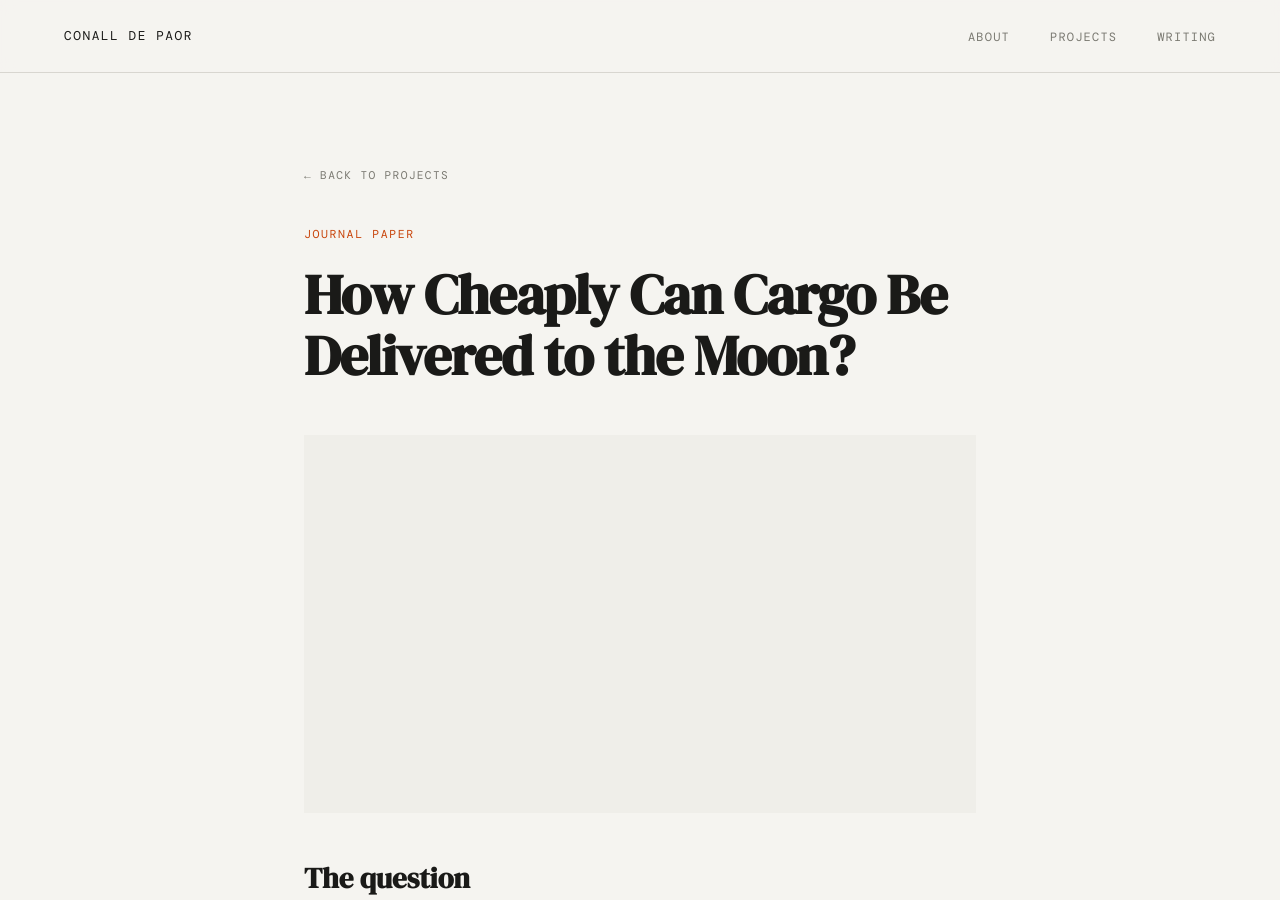
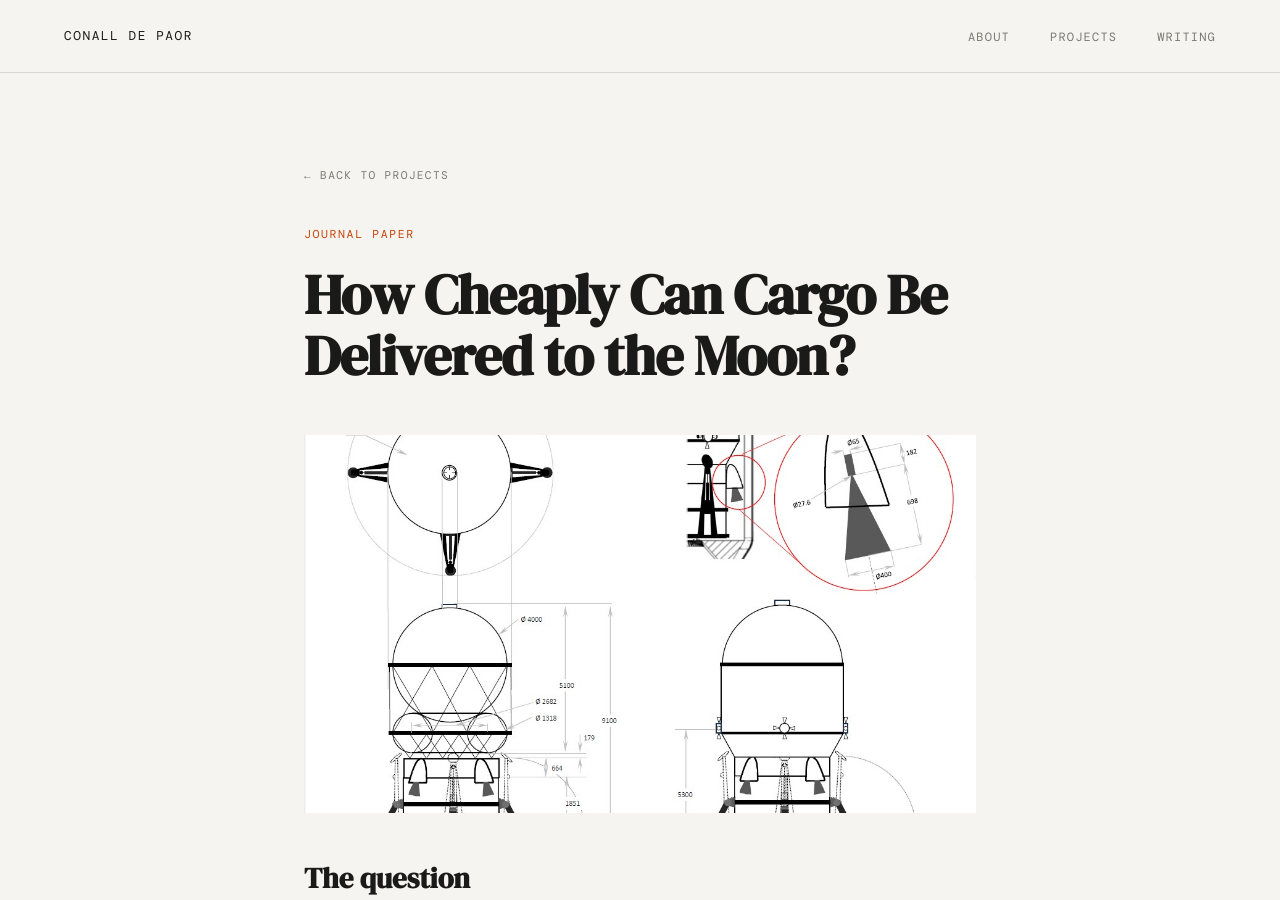
Before and after one commit to Conall98/Conall98.github.io, a Jekyll site: the page built from _projects/low-cost-lunar-landers.md, in a window 1280 px wide and 900 px high. Built offline with Jekyll 4.4.1, drawn with Linux system fonts in a browser that asks for light colours; some web fonts are replaced.

Commit message:
new picture

```diff
--- a/_projects/low-cost-lunar-landers.md
+++ b/_projects/low-cost-lunar-landers.md
@@ -3,7 +3,7 @@ title: "How Cheaply Can Cargo Be Delivered to the Moon?"
 tag: "Journal Paper"
 order: 1
 description: "A probabilistic cost-and-mass study of ten lunar mission architectures, asking how low the per-kilogram cost of delivering cargo to the lunar surface can realistically be pushed, and what it would take to get there."
-image: ""
+image: "/assets/img/orla_lander.jpg"
 ---
 
 
```
